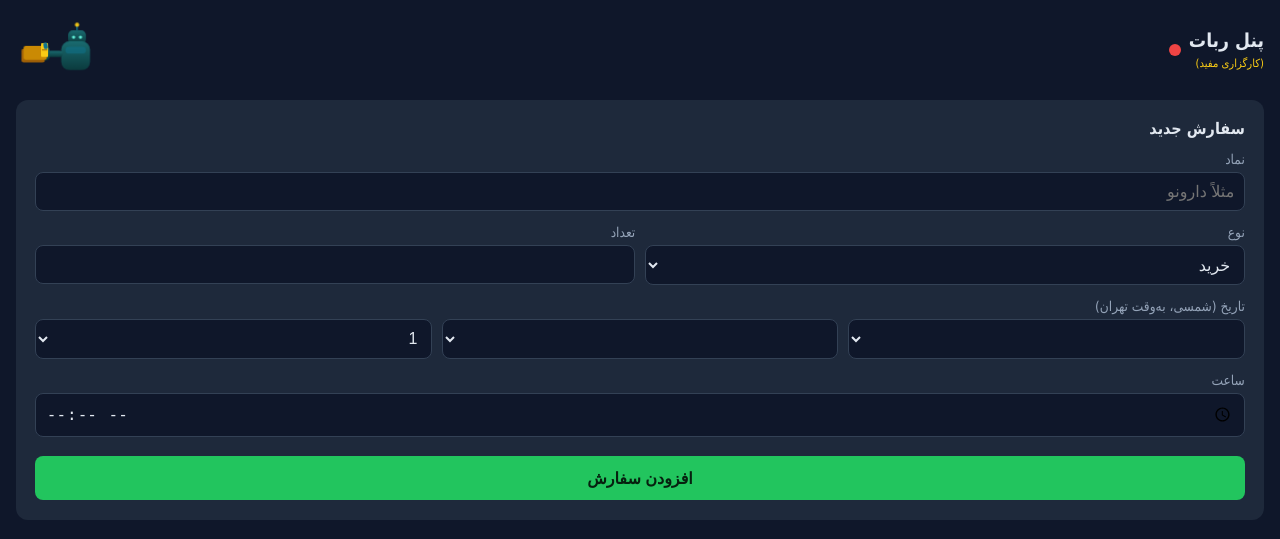
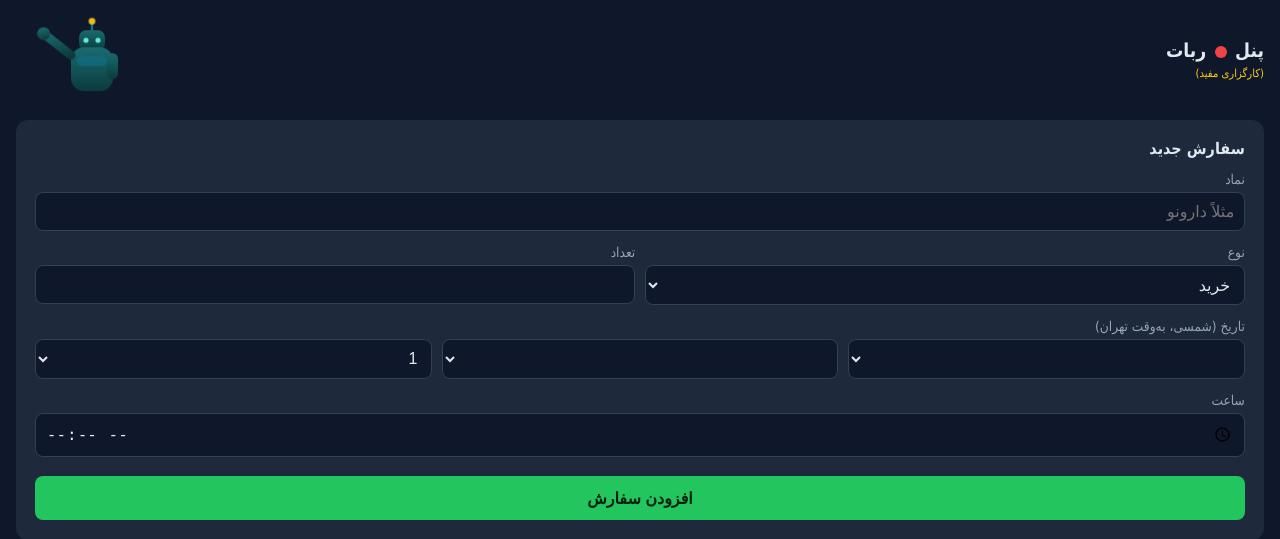
Before and after one commit to aga074974-cmd/Bot-tread, a FastAPI app: template panel/templates/dashboard.html in a window 1280 px wide. Shown: the top 539 px of the page. Run offline with FastAPI, Linux system fonts and the light colour scheme; the template is opened without the code that fills it, so the values that code supplies are empty; parts of the project's set-up code (start-up, migrations or seed data) failed here and were passed over.

Commit message:
Redesign the robot as a wave, move the light into the title, trim shots
The money-counting animation was unclear, so the robot's arm now waves
hello instead — one simple, unmistakable gesture, no banknotes/thumb.
The badge itself is a bit bigger (120x88, up from 96x68). The session
light moves out of its own row and into the title text itself, between
"پنل" and "ربات", still fully inside the clickable header.

Trimmed seven screenshots the connector no longer needs: login_page,
login_done, symbol_page, form_filled, and after_submit are gone
outright (their moment is already covered by an earlier or later shot,
e.g. quantity_filled beats form_filled since it lands before the same
check form_filled was taken before too). The "error" and
"no_confirmation" failure points still dump page.html — the actual
diagnostic value — just without the now-redundant screenshot.

Updated every test that pinned an old filename or exact numbered
sequence to match, and mutation-tested each change (the numbering
test, the light's position, and the html-dump fallback) by reverting
it and confirming the right test fails.

```diff
--- a/bot/broker/mofid_playwright.py
+++ b/bot/broker/mofid_playwright.py
@@ -349,7 +349,6 @@ class MofidPlaywrightClient(BrokerClient):
                 "page never showed either the login form or the app — see the login_stuck screenshot"
             ) from exc
 
-        await self._screenshot("login_page")
         return password_field
 
     async def _do_login(self) -> None:
@@ -386,7 +385,6 @@ class MofidPlaywrightClient(BrokerClient):
         else:
             log.info("restored saved session, skipping credential login for %s", self.username)
 
-        await self._screenshot("login_done")
         await self._save_storage_state()
 
     async def login(self) -> None:
@@ -419,10 +417,10 @@ class MofidPlaywrightClient(BrokerClient):
         try:
             return await self._do_place_order(order)
         except BrokerError:
-            await self._capture_failure("error")
+            await self._save_page_html()
             raise
         except Exception as exc:
-            await self._capture_failure("error")
+            await self._save_page_html()
             raise BrokerError(f"unexpected error placing order: {exc!r}") from exc
 
     async def _check_ticket_symbol(self, expected: str) -> None:
@@ -603,7 +601,6 @@ class MofidPlaywrightClient(BrokerClient):
         await page.get_by_placeholder(SYMBOL_SEARCH_PLACEHOLDER).fill(order.symbol)
         await self._screenshot("search")
         await page.get_by_text(order.symbol, exact=False).first.click()
-        await self._screenshot("symbol_page")
 
         side_button_text = BUY_BUTTON_TEXT if order.side == Side.BUY else SELL_BUTTON_TEXT
         await page.get_by_text(side_button_text, exact=True).first.click()
@@ -615,11 +612,10 @@ class MofidPlaywrightClient(BrokerClient):
             # Market orders leave the price box on its pre-filled last-trade
             # price; only override it for an explicit limit price.
             await self._enter_number(PRICE_INPUT, order.price, "price")
-        await self._screenshot("form_filled")
 
-        # Read back after the picture rather than between the boxes, so nothing
-        # delays the shot of the filled form — and still before anything is
-        # sent, which is the only place the check has to be.
+        # Read back before anything is sent, which is the only place the
+        # check has to be. _enter_number() already photographed each box
+        # right as its own digits landed.
         await self._check_number(QUANTITY_INPUT, order.quantity, "quantity")
         if order.order_type == OrderType.LIMIT:
             await self._check_number(PRICE_INPUT, order.price, "price")
@@ -641,7 +637,6 @@ class MofidPlaywrightClient(BrokerClient):
             page, _submit_selectors(order.side), f"{order.side.value} send button"
         )
         await submit.click()
-        await self._screenshot("after_submit")
 
         # However this run ends, a shot at the half-second mark is not
         # optional: the reaction to a live order is worth having even if
@@ -658,12 +653,11 @@ class MofidPlaywrightClient(BrokerClient):
             # Nothing here says the order failed — only that we did not
             # recognise the reply. SUCCESS_TEXT is still a guess, so keep the
             # markup: it carries the wording the site actually uses.
-            await self._capture_failure("no_confirmation")
+            await self._save_page_html()
             raise BrokerError(
                 f"order was sent, but no message matching {SUCCESS_TEXT!r} appeared — "
                 "it may well have gone through. Read the site's real wording out of "
-                f"{PAGE_HTML_NAME} in that run's folder (and the no_confirmation "
-                "screenshot for what was on screen), then correct SUCCESS_TEXT"
+                f"{PAGE_HTML_NAME} in that run's folder, then correct SUCCESS_TEXT"
             ) from exc
 
         return f"submitted-{order.id}"
--- a/panel/templates/_style.html
+++ b/panel/templates/_style.html
@@ -6,13 +6,13 @@
   h1 .brand { display: block; color: #facc15; font-size: 0.7rem; font-weight: normal; }
   .top { display: flex; justify-content: space-between; align-items: center; gap: 0.6rem; margin-bottom: 1rem; }
   .top a { color: #94a3b8; font-size: 0.85rem; text-decoration: none; white-space: nowrap; }
-  .title-row { display: flex; align-items: center; gap: 0.5rem; }
-  /* The login-session status light: a plain dot, not a badge, so it reads at
-     a glance next to the title. Its ring is the page's own background color
-     rather than a border, so the dot still looks round against the dark
-     page instead of squared off by a box model edge. */
+  /* The login-session status light: a plain dot, not a badge, sitting inline
+     between the two words of the title itself. Its ring is the page's own
+     background color rather than a border, so it still looks round against
+     the dark page instead of squared off by a box model edge. */
   .session-light { width: 12px; height: 12px; border-radius: 50%; border: none; padding: 0;
-                    cursor: pointer; flex-shrink: 0; box-shadow: 0 0 0 2px #0f172a; }
+                    cursor: pointer; flex-shrink: 0; vertical-align: middle; margin: 0 0.15rem;
+                    box-shadow: 0 0 0 2px #0f172a; }
   .session-light-valid { background: #22c55e; }
   .session-light-invalid { background: #ef4444; }
   .session-light-checking { background: #eab308; animation: session-blink 0.8s ease-in-out infinite; }
@@ -90,17 +90,21 @@
      the browser's default [hidden]{display:none} at equal specificity — so
      toggling the hidden attribute alone would not actually hide either one. */
   .gallery-grid[hidden], .gallery-full[hidden] { display: none; }
-  /* A small decorative badge next to the header title: a robot counting a
-     stack of banknotes. Pure inline SVG/CSS — no image file and no script,
-     so there is nothing here to load or fail. Sized generously and left
-     unclipped (overflow: visible throughout) so nothing gets cut off. */
-  .robot-badge { flex-shrink: 0; width: 96px; height: 68px; overflow: visible; }
+  /* A small decorative badge next to the header title: a robot waving hello.
+     Pure inline SVG/CSS — no image file and no script, so there is nothing
+     here to load or fail. Sized generously and left unclipped (overflow:
+     visible throughout) so nothing, including the waving arm's swing, gets
+     cut off. */
+  .robot-badge { flex-shrink: 0; width: 120px; height: 88px; overflow: visible; }
   .robot-badge svg { width: 100%; height: 100%; overflow: visible; display: block; }
   .robot-badge .bot-group { animation: bot-bob 2.4s ease-in-out infinite; transform-box: fill-box; transform-origin: 50% 100%; }
   .robot-badge .eye { transform-box: fill-box; transform-origin: 50% 50%; animation: eye-blink 4s ease-in-out infinite; }
   .robot-badge .antenna-tip { transform-box: fill-box; transform-origin: 50% 50%; animation: tip-pulse 1.8s ease-in-out infinite; }
-  .robot-badge .bill-flip { transform-box: fill-box; transform-origin: 100% 50%; animation: bill-flip 1s ease-in-out infinite; }
-  .robot-badge .thumb { transform-box: fill-box; transform-origin: 50% 100%; animation: thumb-riffle 1s ease-in-out infinite; }
+  /* The waving arm pivots around the shoulder joint — an absolute point in
+     the svg's own coordinate space, not a percentage of the arm's own
+     (diagonal, off-center) bounding box, so the default view-box transform
+     origin is used here instead of the fill-box trick the other parts use. */
+  .robot-badge .wave-arm { transform-origin: 55px 40px; animation: wave 1.3s ease-in-out infinite; }
   @keyframes bot-bob {
     0%, 100% { transform: translateY(0); }
     50% { transform: translateY(-1.5px); }
@@ -113,18 +117,12 @@
     0%, 100% { opacity: 0.7; transform: scale(1); }
     50% { opacity: 1; transform: scale(1.25); }
   }
-  @keyframes bill-flip {
-    0%, 40% { transform: scaleX(1); }
-    55% { transform: scaleX(0.1); }
-    70%, 100% { transform: scaleX(1); }
-  }
-  @keyframes thumb-riffle {
-    0%, 40% { transform: translateY(0) rotate(0deg); }
-    55% { transform: translateY(-4px) rotate(-12deg); }
-    70%, 100% { transform: translateY(0) rotate(0deg); }
+  @keyframes wave {
+    0%, 100% { transform: rotate(-15deg); }
+    50% { transform: rotate(35deg); }
   }
   @media (prefers-reduced-motion: reduce) {
     .robot-badge .bot-group, .robot-badge .eye, .robot-badge .antenna-tip,
-    .robot-badge .bill-flip, .robot-badge .thumb { animation: none; }
+    .robot-badge .wave-arm { animation: none; }
   }
 </style>
--- a/panel/templates/dashboard.html
+++ b/panel/templates/dashboard.html
@@ -8,18 +8,19 @@
 </head>
 <body>
 <div class="top">
-  <div class="title-row">
-    <h1>پنل ربات<span class="brand">(کارگزاری مفید)</span></h1>
+  <h1>
+    پنل
     <button type="button" id="session-light"
             class="session-light {{ 'session-light-valid' if session_valid else 'session-light-invalid' }}"
             onclick="checkSession()"
             aria-label="وضعیت نشست ورود؛ برای بررسی دوباره ضربه بزنید"
             title="{{ 'نشست فعال است' if session_valid else 'نشست نامعتبر است یا هنوز بررسی نشده' }}"></button>
-  </div>
+    ربات<span class="brand">(کارگزاری مفید)</span>
+  </h1>
   {# Purely decorative — pure SVG/CSS, no image or script dependency — so it
      is hidden from screen readers rather than read aloud as stray shapes. #}
   <div class="robot-badge" aria-hidden="true">
-    <svg viewBox="0 0 140 84" role="img" focusable="false">
+    <svg viewBox="0 0 120 88" role="img" focusable="false">
       <defs>
         <linearGradient id="botBody" x1="0" y1="0" x2="0" y2="1">
           <stop offset="0%" stop-color="#1a6b70"/>
@@ -27,23 +28,19 @@
         </linearGradient>
       </defs>
       <g class="bot-group">
-        <line x1="89" y1="8" x2="89" y2="14" stroke="#0e7490" stroke-width="2" stroke-linecap="round"/>
-        <circle class="antenna-tip" cx="89" cy="6" r="2.6" fill="#facc15"/>
-        <rect x="76" y="14" width="26" height="20" rx="7" fill="url(#botBody)"/>
-        <circle class="eye" cx="84" cy="24" r="2.4" fill="#5eead4"/>
-        <circle class="eye" cx="94" cy="24" r="2.4" fill="#5eead4"/>
-        <rect x="66" y="30" width="42" height="42" rx="12" fill="url(#botBody)"/>
-        <rect x="72" y="38" width="30" height="10" rx="5" fill="#0e7490" opacity="0.5"/>
-        <rect x="46" y="44" width="22" height="9" rx="4.5" fill="url(#botBody)"/>
-        <rect x="36" y="38" width="13" height="20" rx="6" fill="url(#botBody)"/>
+        <line x1="76" y1="9" x2="76" y2="15" stroke="#0e7490" stroke-width="2.2" stroke-linecap="round"/>
+        <circle class="antenna-tip" cx="76" cy="6" r="2.8" fill="#facc15"/>
+        <rect x="63" y="15" width="26" height="20" rx="7" fill="url(#botBody)"/>
+        <circle class="eye" cx="70" cy="25" r="2.6" fill="#5eead4"/>
+        <circle class="eye" cx="82" cy="25" r="2.6" fill="#5eead4"/>
+        <rect x="55" y="32" width="42" height="44" rx="13" fill="url(#botBody)"/>
+        <rect x="61" y="41" width="30" height="10" rx="5" fill="#0e7490" opacity="0.5"/>
+        <rect x="91" y="38" width="11" height="26" rx="5.5" fill="url(#botBody)"/>
+        <g class="wave-arm">
+          <line x1="55" y1="40" x2="33" y2="13" stroke="url(#botBody)" stroke-width="9" stroke-linecap="round"/>
+          <circle cx="33" cy="13" r="6.5" fill="url(#botBody)"/>
+        </g>
       </g>
-      <rect class="bill bill-back" x="8" y="40" width="34" height="20" rx="3" fill="#a16207"/>
-      <rect class="bill bill-mid" x="11" y="36" width="34" height="20" rx="3" fill="#ca8a04"/>
-      <g class="bill-flip">
-        <rect x="13" y="32" width="34" height="20" rx="3" fill="#facc15"/>
-        <line x1="18" y1="42" x2="42" y2="42" stroke="#a16207" stroke-width="1.5" stroke-linecap="round"/>
-      </g>
-      <rect class="thumb" x="41" y="34" width="6" height="10" rx="3" fill="#0e7490"/>
     </svg>
   </div>
 </div>
```
Also changed, not shown: tests/test_mofid_playwright.py (+23 -41 lines), tests/test_panel_dashboard.py (+23 -7 lines), README.md.
